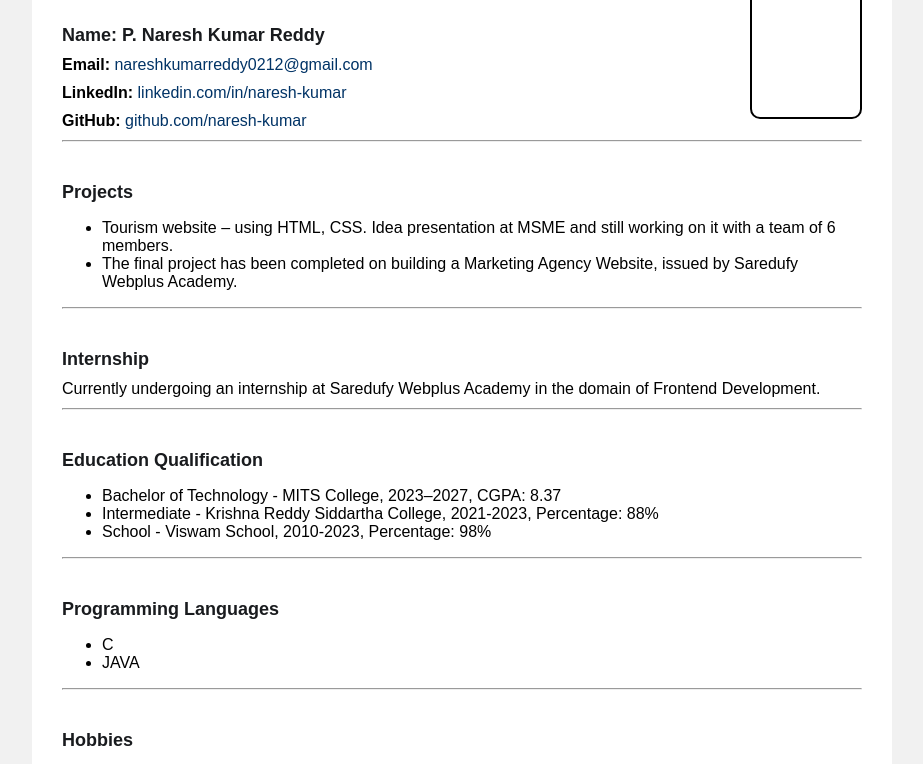
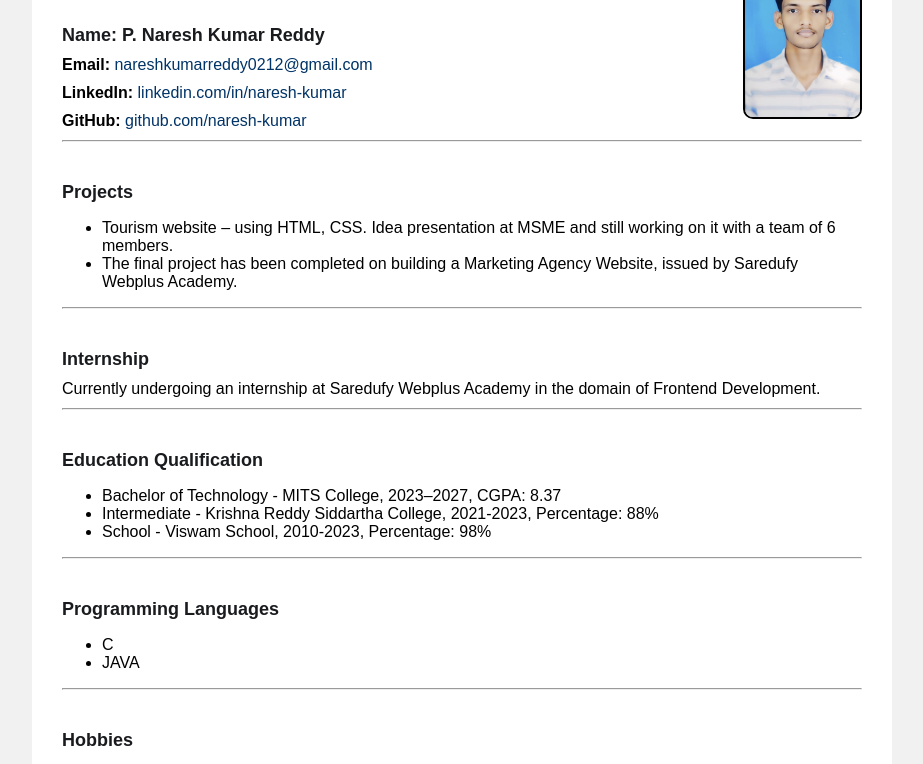
Before and after one commit to NareshkumarReddy0212/portfolio, a plain HTML site: page index.html in a window 1280 px wide. Shown: the part 96-860 px from the top of the page, without its empty margins (178-1101 px from the left). Drawn offline with Linux system fonts and the light colour scheme.

Commit message:
index.html

```diff
--- a/index.html
+++ b/index.html
@@ -10,7 +10,7 @@
 <body>
   <div>
     <h1 id="resume-title">Resume</h1>
-    <img src="naresh photo.jpg" alt="Profile Photo">
+    <img src="IMG-20250622-WA0013.jpg" alt="Profile Photo">
 
     <h1>Name: P. Naresh Kumar Reddy</h1>
     <p><b>Email:</b>
```
